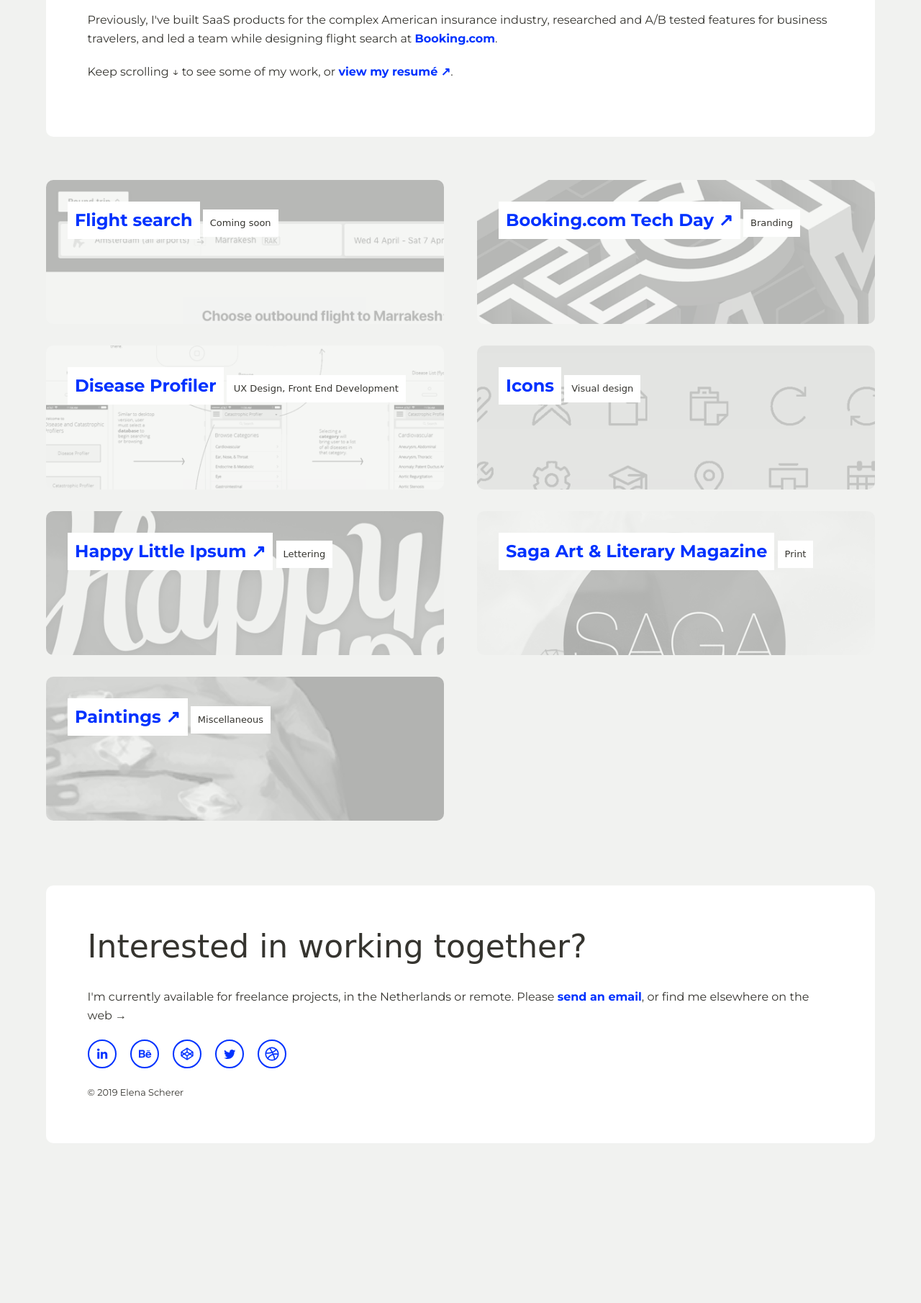
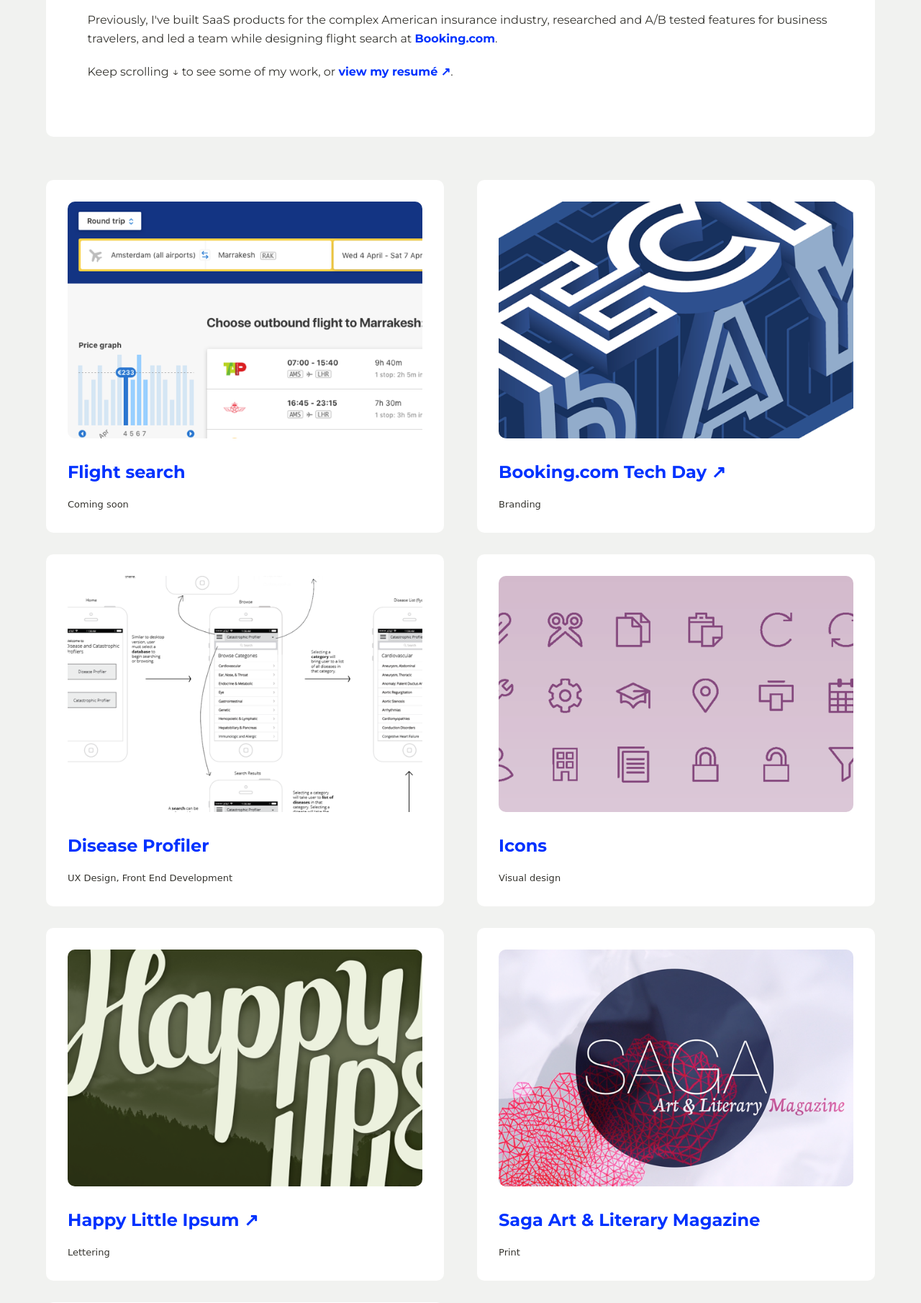
Before and after one commit to eksch/personal-site, a PHP site: page / in a window 1280 px wide. Shown: the part 351-2161 px from the top of the page at 72% size. Before the commit the page ends 1939 px from the top, so only its background shows below. Run offline with PHP 8.4, Linux system fonts and the light colour scheme; some web fonts are replaced.

Commit message:
better thumbnails

```diff
--- a/css/_content.scss
+++ b/css/_content.scss
@@ -60,7 +60,7 @@ body {
         background-color: transparent;
 
         .project {
-            //@extend .clearfix;
+            @extend .clearfix;
             position: relative;
             box-sizing: border-box;
             overflow: hidden;
@@ -68,10 +68,11 @@ body {
             min-width: 300px;
             max-width: 600px;
             min-height: 200px;
-            max-height: 400px;
+            //max-height: 400px;
             margin-bottom: 30px;
             border-radius: $border-radius;
             padding: 30px;
+            background-color: $primary;
 
             //&:before {
             //    content: '';
@@ -94,35 +95,28 @@ body {
             &__image {
                 @extend .transition;
                 width: 100%;
-                position: absolute;
-                top: 0; left: 0;
                 min-height: 200px;
                 min-width: 300px;
-                -webkit-filter: grayscale(1);
-                filter: grayscale(1);
-                opacity: .3;
-                z-index: -2;
+                border-radius: $border-radius;
+                //-webkit-filter: grayscale(1);
+                //filter: grayscale(1);
+                //opacity: .3;
             }
-            &:hover {
-                .project__image {
-                    -webkit-filter: grayscale(0);
-                    filter: grayscale(0);
-                    opacity: 1;
-                }
-            }
+            //&:hover {
+            //    .project__image {
+            //        -webkit-filter: grayscale(0);
+            //        filter: grayscale(0);
+            //        opacity: 1;
+            //    }
+            //}
             &__name {
-                background-color: $primary;
-                display: inline-block;
-                padding: 10px;
                 font-size: 24px;
+                margin: 20px 0;
             }
 
             &__type,
             &__skills,
             &__description {
-                display: inline-block;
-                padding: 10px;
-                background-color: $primary;
             }
 
         }
--- a/css/styles.css
+++ b/css/styles.css
@@ -43,7 +43,7 @@ table {
 .transition, a:after, .page .work .project__image, .page .contact .icon svg, .page .contact .footer-text {
   transition: all .2s ease; }
 
-.clearfix:after, .page__section:after {
+.clearfix:after, .page__section:after, .page .work .project:after {
   content: '';
   display: table;
   clear: both; }
@@ -157,34 +157,18 @@ body {
     min-width: 300px;
     max-width: 600px;
     min-height: 200px;
-    max-height: 400px;
     margin-bottom: 30px;
     border-radius: 10px;
-    padding: 30px; }
+    padding: 30px;
+    background-color: #ffffff; }
     .page .work .project__image {
       width: 100%;
-      position: absolute;
-      top: 0;
-      left: 0;
       min-height: 200px;
       min-width: 300px;
-      -webkit-filter: grayscale(1);
-      filter: grayscale(1);
-      opacity: .3;
-      z-index: -2; }
-    .page .work .project:hover .project__image {
-      -webkit-filter: grayscale(0);
-      filter: grayscale(0);
-      opacity: 1; }
+      border-radius: 10px; }
     .page .work .project__name {
-      background-color: #ffffff;
-      display: inline-block;
-      padding: 10px;
-      font-size: 24px; }
-    .page .work .project__type, .page .work .project__skills, .page .work .project__description {
-      display: inline-block;
-      padding: 10px;
-      background-color: #ffffff; }
+      font-size: 24px;
+      margin: 20px 0; }
 
 .page .contact > div {
   box-sizing: border-box;
```
